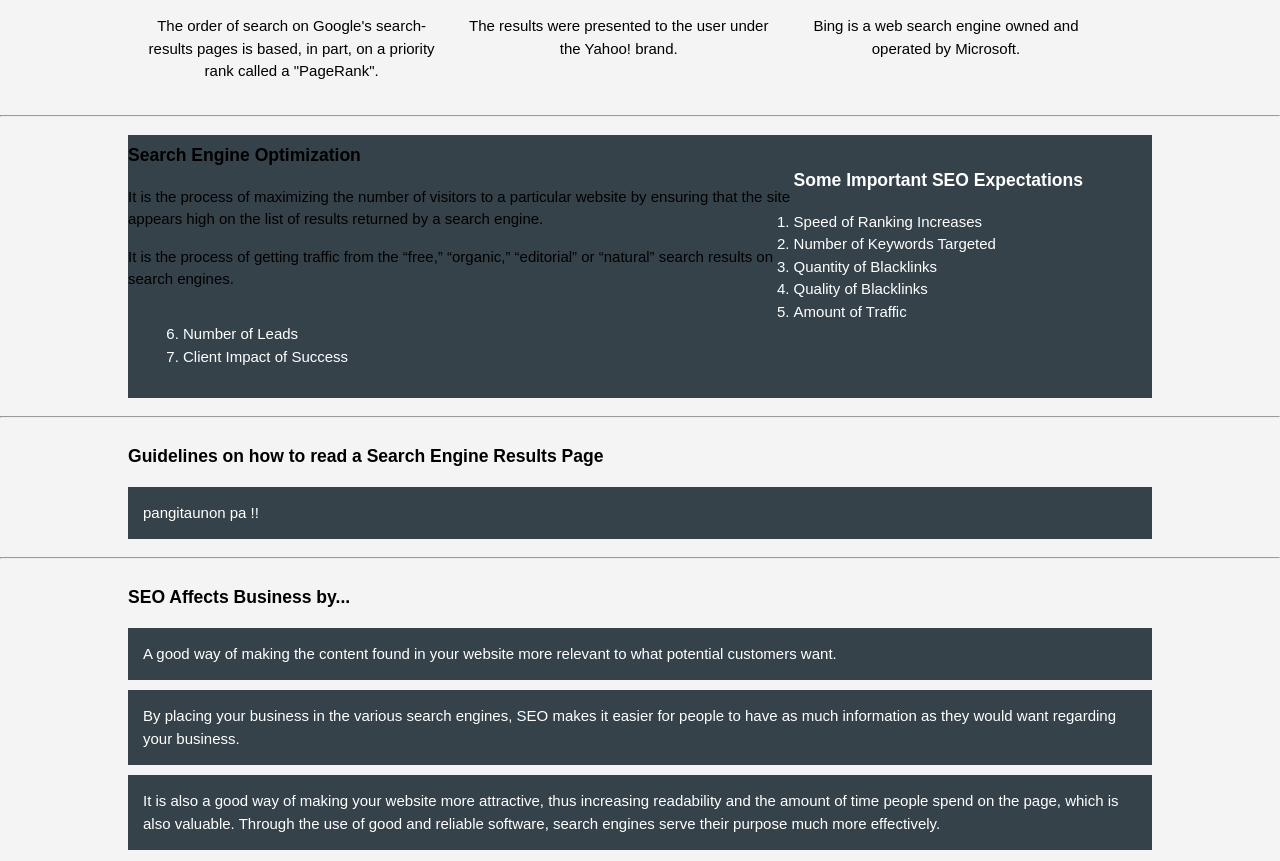
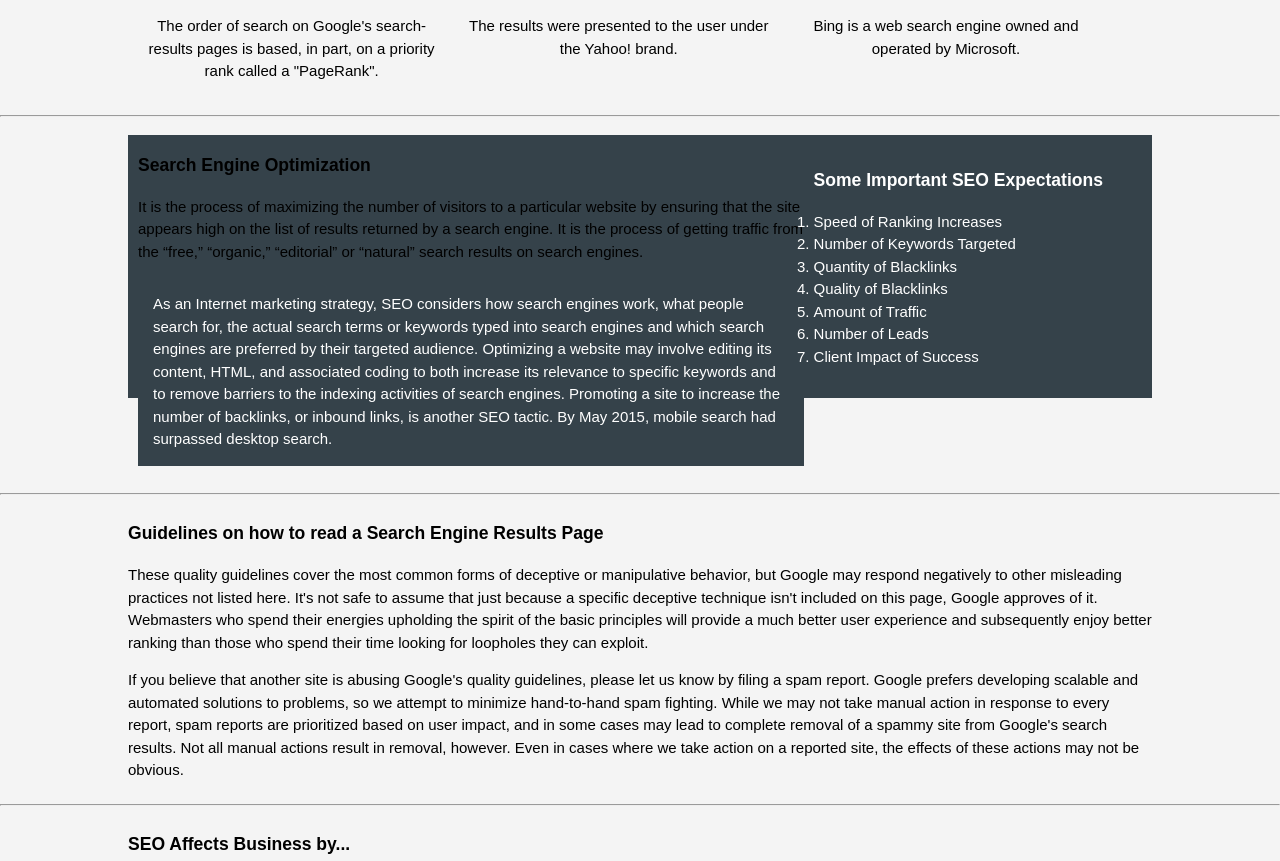
Before and after one commit to hyperac1d/seo-mat, a website: page views/index.html in a window 1280 px wide. Shown: the part 807-1668 px from the top of the page. Drawn offline with Linux system fonts and the light colour scheme; files that its build step writes are made by us from their sources; files whose address does not match are found by name.

Commit message:
second commit

```diff
--- a/public/css/style.css
+++ b/public/css/style.css
@@ -110,10 +110,11 @@ aside #sidebar {
 	float: right;
 	width: 30%;
 	margin-top: 10px;
-	margin: 10px;
+	margin-left: : 20px;
 }
 
-article#main-col-1{
+article#main-col{
+  padding: 10px;
   float:left;
   width:65%;
 }
@@ -133,8 +134,9 @@ footer {
   header nav li,
   #newsletter h1,
   #boxes #box,
-  article#main-col-1,
   article#main-col,
+  article#main-col2,
+  article#main-col3,
   aside#sidebar, img{
     float:none;
     text-align:center;
--- a/views/index.html
+++ b/views/index.html
@@ -54,15 +54,19 @@
     	</div>
     </section> <!-- End of Section boxes -->
     <hr>
+    <!-- NEW -->
     <section id="main">
       <div class="container">
-    		<article id="main-col-1">
+        <article id="main-col">
           <h1 class="page-title">Search Engine Optimization</h1>
-    			<p>It is the process of maximizing the number of visitors to a particular website by ensuring that the site appears high on the list of results returned by a search engine.</p>
           <p>
-    				It is the process of getting traffic from the “free,” “organic,” “editorial” or “natural” search results on search engines.
+           It is the process of maximizing the number of visitors to a particular website by ensuring that the site appears high on the list of results returned by a search engine. It is the process of getting traffic from the “free,” “organic,” “editorial” or “natural” search results on search engines.
+          </p>
+          <p class="dark">
+            As an Internet marketing strategy, SEO considers how search engines work, what people search for, the actual search terms or keywords typed into search engines and which search engines are preferred by their targeted audience. Optimizing a website may involve editing its content, HTML, and associated coding to both increase its relevance to specific keywords and to remove barriers to the indexing activities of search engines. Promoting a site to increase the number of backlinks, or inbound links, is another SEO tactic. By May 2015, mobile search had surpassed desktop search.
           </p>
         </article>
+
         <aside id="sidebar">
                 <div class="dark">
                     <h3>Some Important SEO Expectations</h3>
@@ -79,19 +83,24 @@
             </aside>
       </div>
     </section>
+    <!-- End New -->
+
     <hr>
     <section id="main-2">
     	<div class="container">
-    		<article id="main-col">
+    		<article id="main-col2">
     			<h1 class="page-title">Guidelines on how to read a Search Engine Results Page</h1>
-    			<p class="dark">pangitaunon pa !!</p>
+    			<p>These quality guidelines cover the most common forms of deceptive or manipulative behavior, but Google may respond negatively to other misleading practices not listed here. It's not safe to assume that just because a specific deceptive technique isn't included on this page, Google approves of it. Webmasters who spend their energies upholding the spirit of the basic principles will provide a much better user experience and subsequently enjoy better ranking than those who spend their time looking for loopholes they can exploit.</p>
+                <p>
+                    If you believe that another site is abusing Google's quality guidelines, please let us know by filing a spam report. Google prefers developing scalable and automated solutions to problems, so we attempt to minimize hand-to-hand spam fighting. While we may not take manual action in response to every report, spam reports are prioritized based on user impact, and in some cases may lead to complete removal of a spammy site from Google's search results. Not all manual actions result in removal, however. Even in cases where we take action on a reported site, the effects of these actions may not be obvious.
+                </p>
     		</article>
     	</div>
     </section>
     <hr>
     <section id="main3">
     	<div class="container">
-    		<article id="main-col">
+    		<article id="main-col3">
     			<h1>SEO Affects Business by...</h1>
     			<p class="dark">
     				A good way of making the content found in your website more relevant to what potential customers want.
```
Lines whose indentation alone changed are shown as unchanged.
